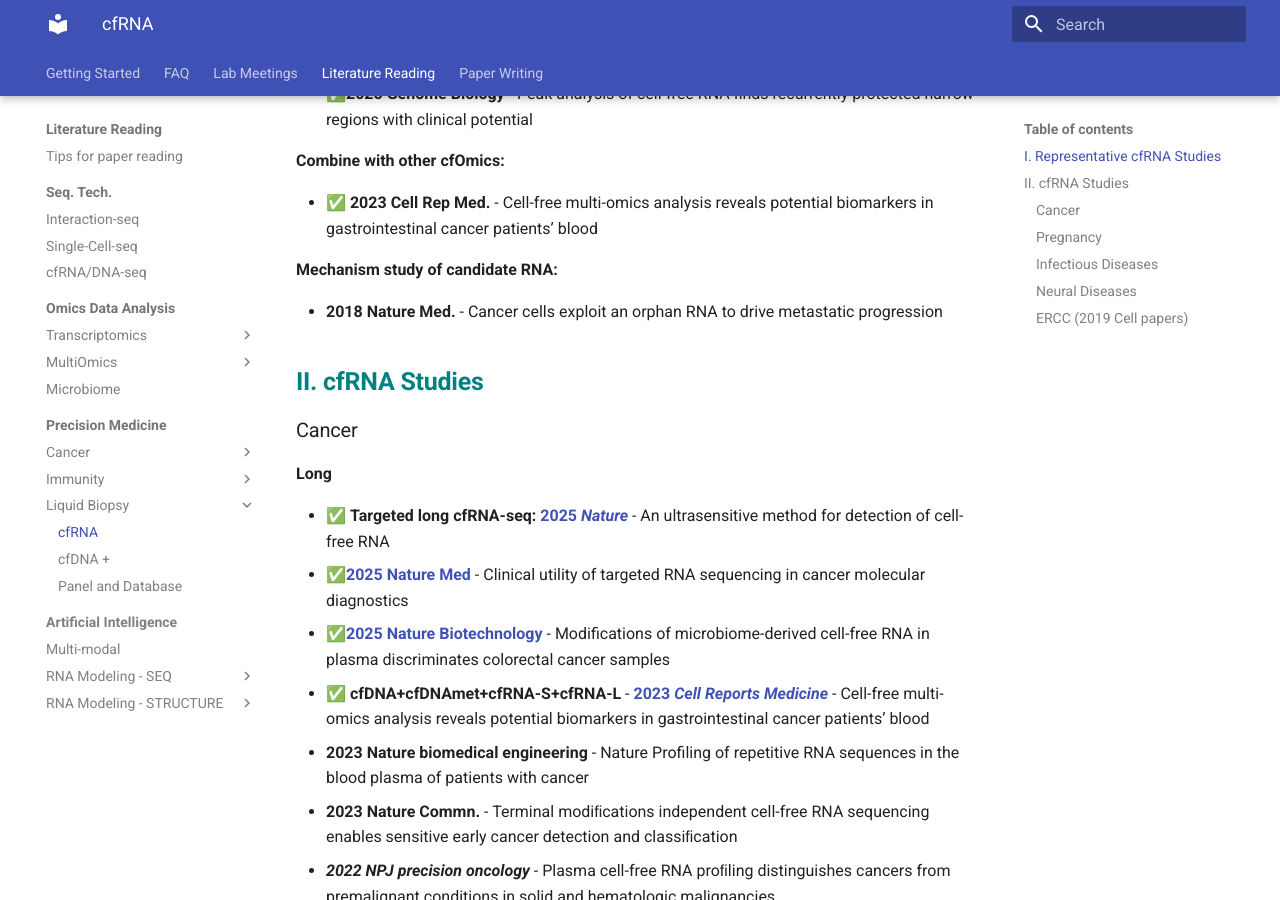
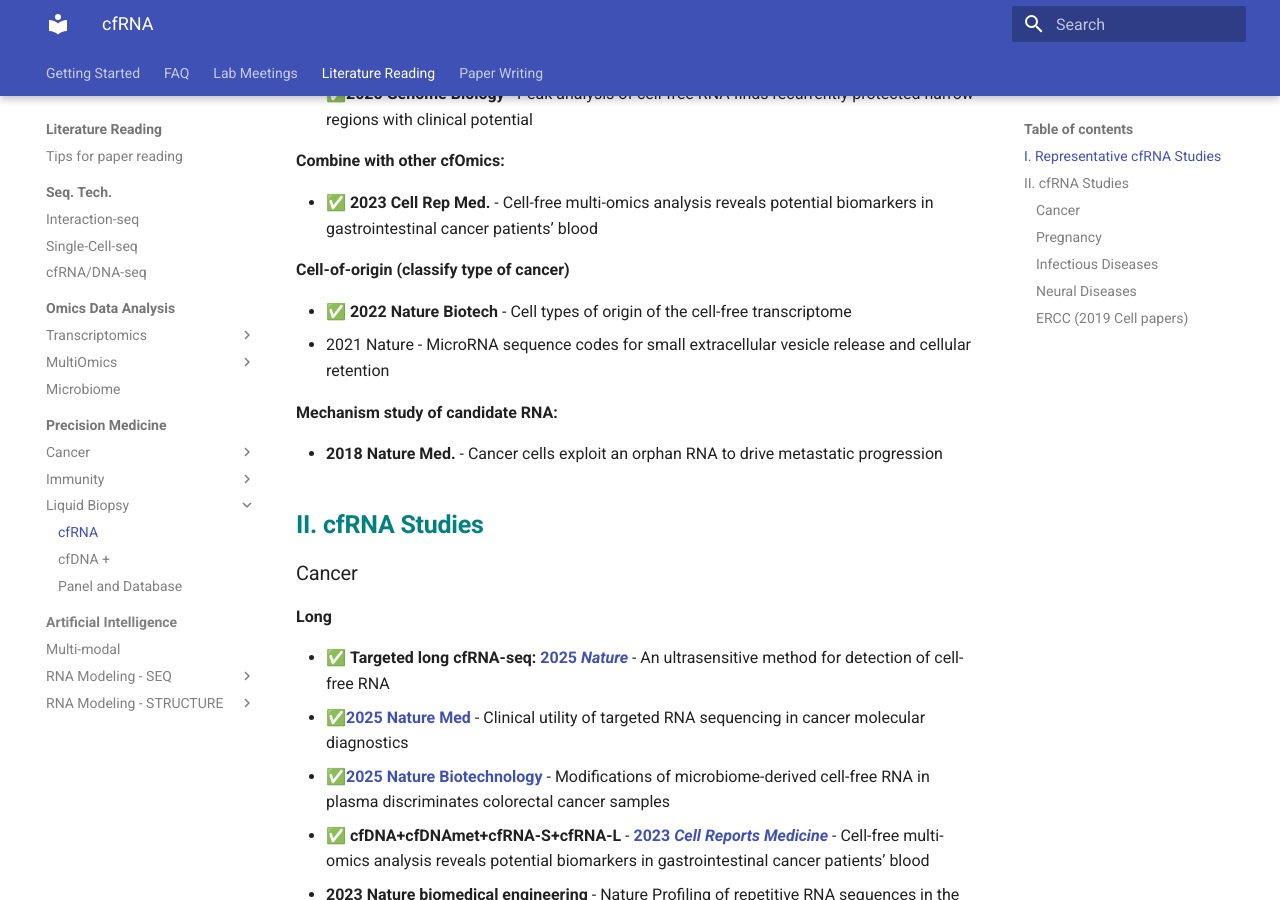
Before and after one commit to lulab/mkdocs, an MkDocs documentation site: the page built from docs/reading/med/liquid-biopsy/cfRNA.md, in a window 1280 px wide and 900 px high, scrolled down 1061 px. Built offline with MkDocs 1.6.1 and Material for MkDocs 9.7.7, drawn with Linux system fonts in a browser that asks for light colours.

Commit message:
Update cfRNA.md

```diff
--- a/docs/reading/med/liquid-biopsy/cfRNA.md
+++ b/docs/reading/med/liquid-biopsy/cfRNA.md
@@ -41,6 +41,11 @@
 **Combine with other cfOmics:**
 
 * ✅ **2023 Cell Rep Med.** - Cell-free multi-omics analysis reveals potential biomarkers in gastrointestinal cancer patients’ blood
+
+**Cell-of-origin (classify type of cancer)**
+
+* ✅ **2022 Nature Biotech** - Cell types of origin of the cell-free transcriptome
+* 2021 Nature - MicroRNA sequence codes for small extracellular vesicle release and cellular retention
 
 **Mechanism study of candidate RNA:**
 
```
